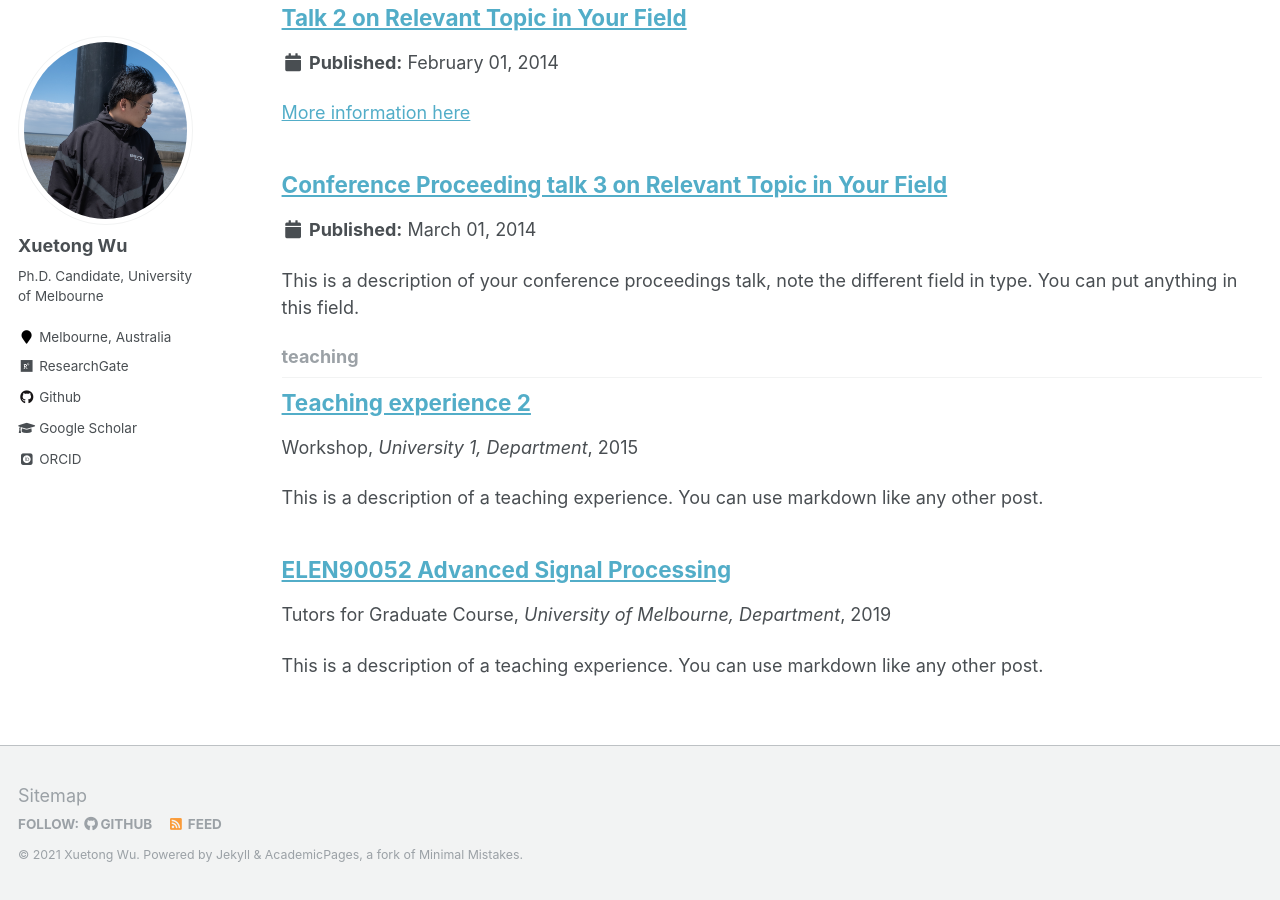
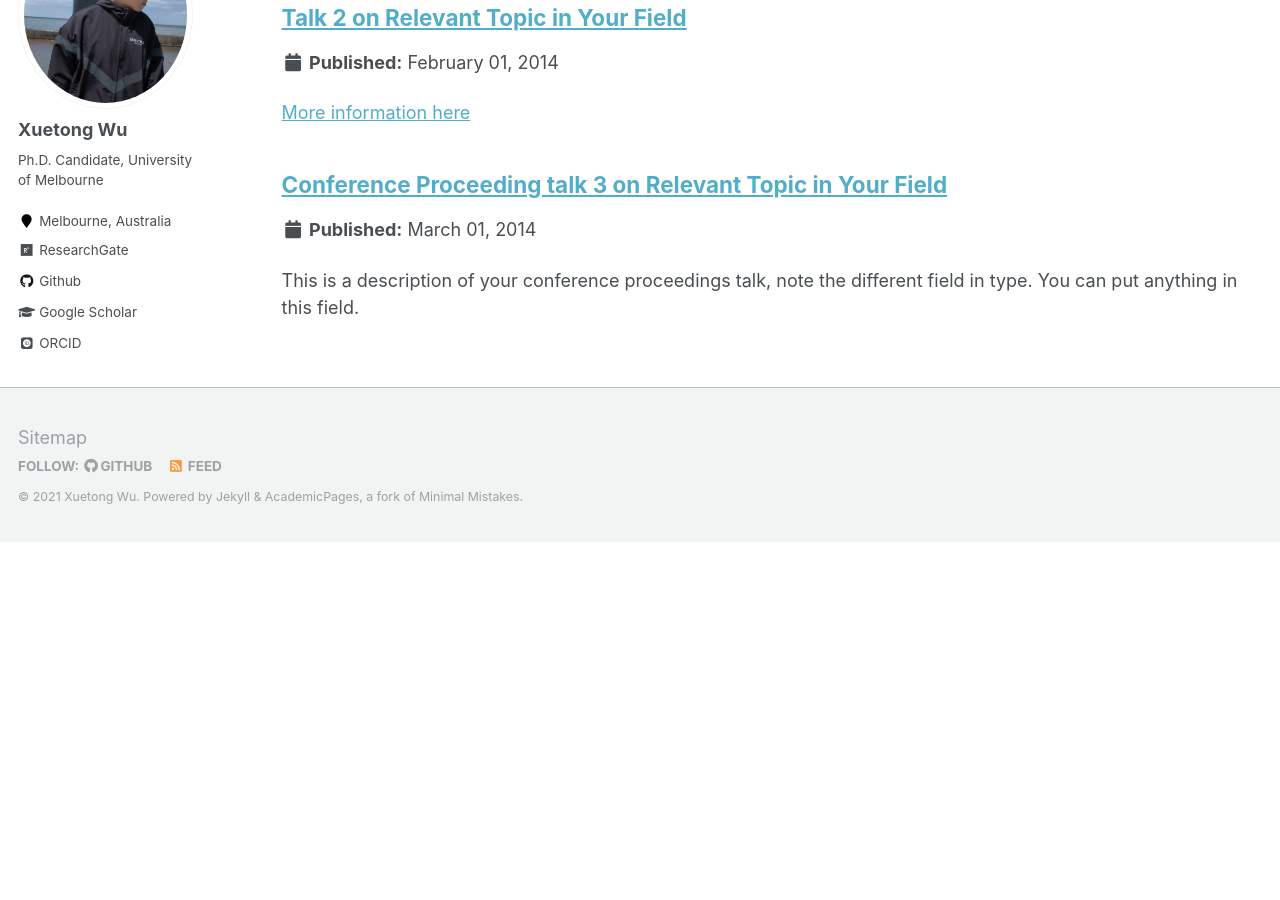
Before and after one commit to wfyitf/wfyitf.github.io, a Jekyll site: the page built from _pages/collection-archive.html, in a window 1280 px wide and 900 px high, scrolled down 2288 px. Built offline with Jekyll 4.4.1, drawn with Linux system fonts in a browser that asks for light colours; some web fonts are replaced; after the commit the page ends 2830 px from its top, so only the background shows below that; some of the changed lines change nothing that is shown.

Commit message:
Update _config.yml

```diff
--- a/_config.yml
+++ b/_config.yml
@@ -175,9 +175,9 @@ kramdown:
 
 # Collections
 collections:
-  teaching:
-    output: true
-    permalink: /:collection/:path/
+#  teaching:
+#    output: true
+#    permalink: /:collection/:path/
   publications:
     output: true
     permalink: /:collection/:path/
@@ -210,14 +210,14 @@ defaults:
       layout: single
       author_profile: true
   # _teaching
-  - scope:
-      path: ""
-      type: teaching
-    values:
-      layout: single
-      author_profile: true
-      share: true
-      comments: true
+#  - scope:
+#      path: ""
+#      type: teaching
+#    values:
+#      layout: single
+#      author_profile: true
+#      share: true
+#      comments: true
   # _publications
   - scope:
       path: ""
```
